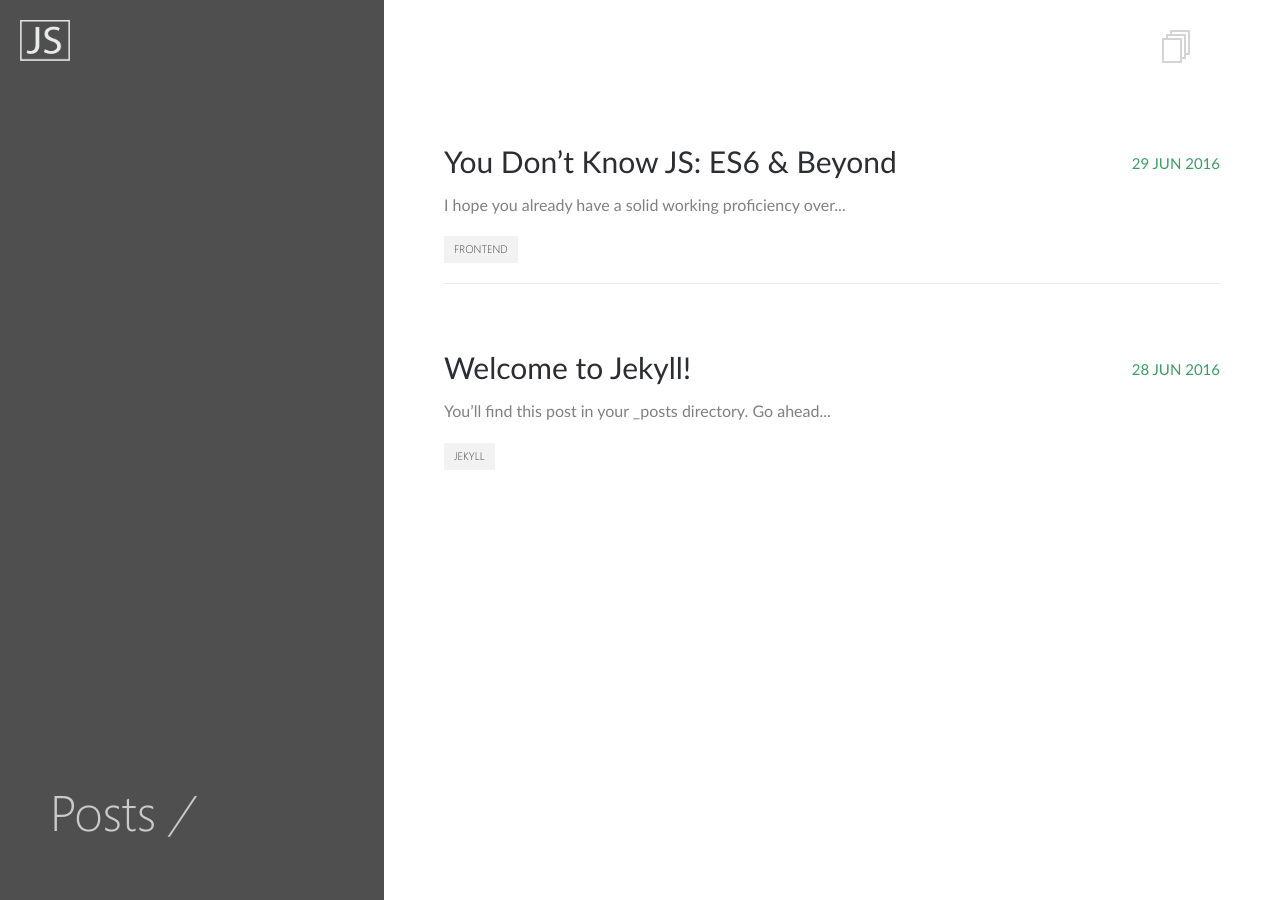
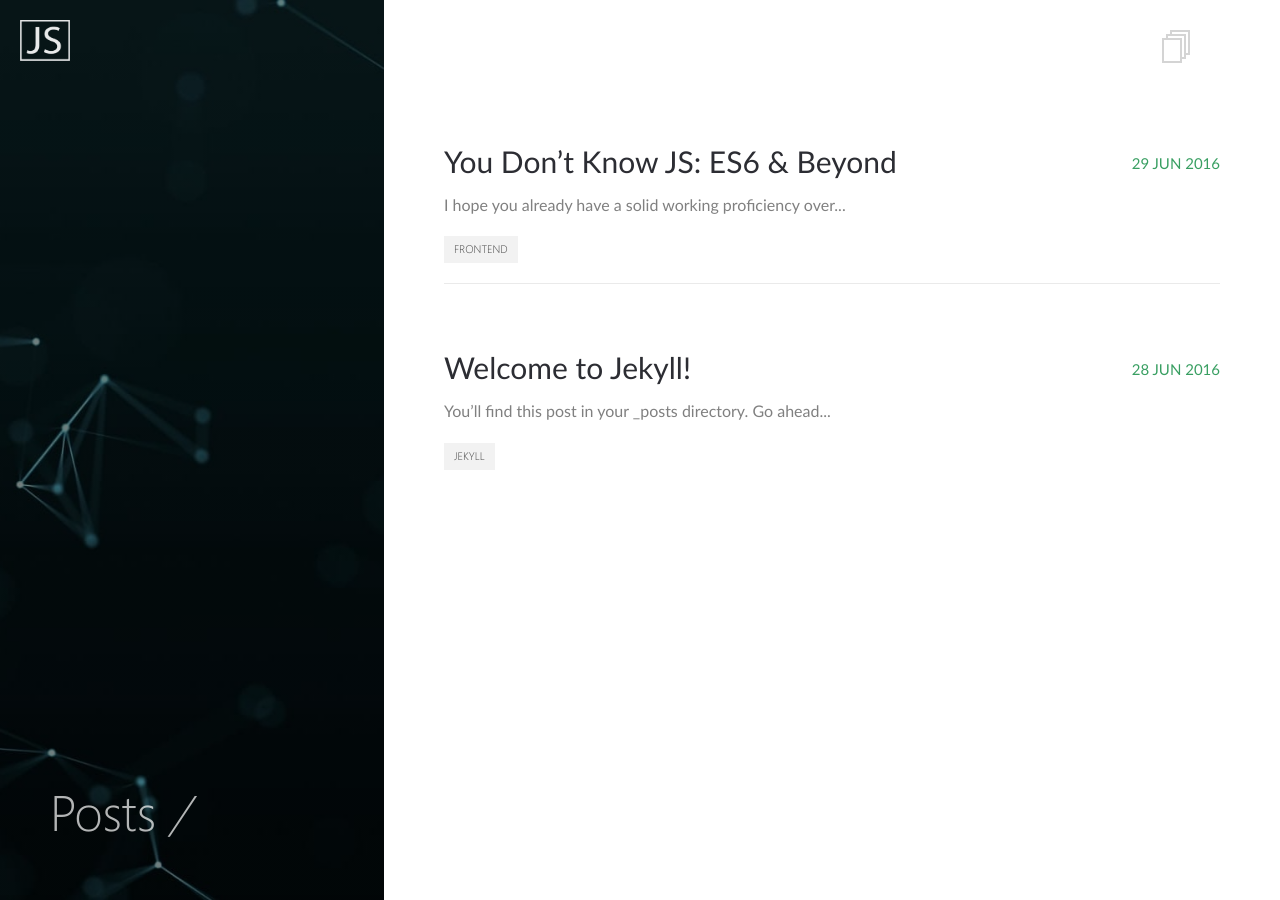
Before and after one commit to jeril10/jeril10.github.io, a Jekyll site: the page built from _pages/posts.md, in a window 1280 px wide. Built offline with Jekyll 4.4.1, drawn with Linux system fonts in a browser that asks for light colours.

Commit message:
compressed assets

```diff
--- a/_config.yml
+++ b/_config.yml
@@ -11,8 +11,8 @@ webrick:
 
 # Left Block Images
 background:
-  homepage: images/home.jpg                           # this image will be shown on homepage's left block
-  post-list: images/unsplash-image-10.jpg             # this image will be shown on post list page
+  homepage: images/default_pic.jpg                           # this image will be shown on homepage's left block
+  post-list: images/default_pic.jpg             # this image will be shown on post list page
   default-post: images/default_pic.jpg   # this image will be shown when post's front matter doesn't specify any image
 
 # Jekyll
```
Also changed, not shown: images/left2.png.
